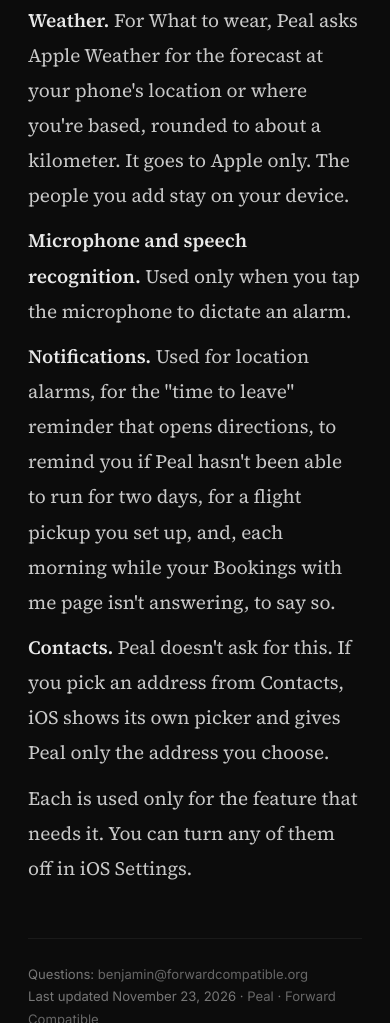
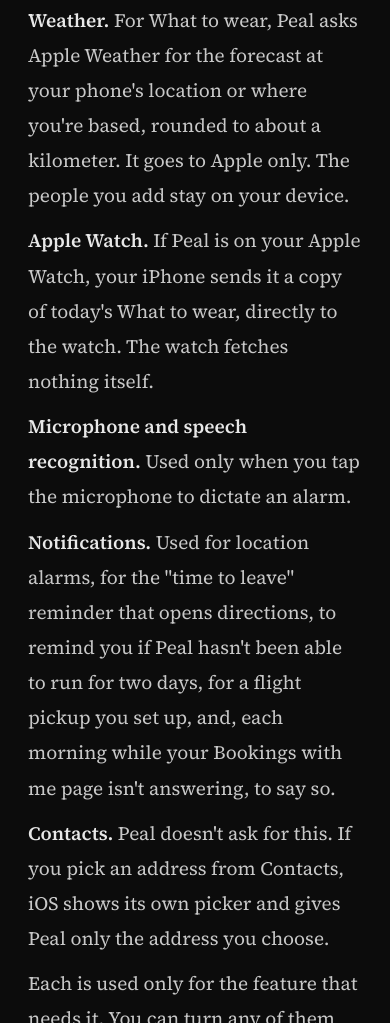
Before and after one commit to Moopmoops/forward-compatible, a plain HTML site: page peal-privacy.html in a window 390 px wide. Shown: the part 7244-8267 px from the top of the page. Drawn offline with Linux system fonts and the light colour scheme.

Commit message:
Peal privacy: Apple Watch gets a copy of today's What to wear from the iPhone
Co-Authored-By: Claude Opus 5.5 <noreply@anthropic.com>

```diff
--- a/peal-privacy.html
+++ b/peal-privacy.html
@@ -104,6 +104,7 @@ h2 {
     <p class="perm"><b>Motion &amp; Fitness.</b> Optional, for Parking. Peal reads your recent activity on your iPhone to tell when a drive ended. It never leaves your phone.</p>
     <p class="perm"><b>Health.</b> Optional and read-only. Peal reads your sleep data to suggest your usual wake time, and your step count and walking workouts if you set a task to wait for steps or to ring only if it isn't done. Peal never writes to Health.</p>
     <p class="perm"><b>Weather.</b> For What to wear, Peal asks Apple Weather for the forecast at your phone's location or where you're based, rounded to about a kilometer. It goes to Apple only. The people you add stay on your device.</p>
+    <p class="perm"><b>Apple Watch.</b> If Peal is on your Apple Watch, your iPhone sends it a copy of today's What to wear, directly to the watch. The watch fetches nothing itself.</p>
     <p class="perm"><b>Microphone and speech recognition.</b> Used only when you tap the microphone to dictate an alarm.</p>
     <p class="perm"><b>Notifications.</b> Used for location alarms, for the "time to leave" reminder that opens directions, to remind you if Peal hasn't been able to run for two days, for a flight pickup you set up, and, each morning while your Bookings with me page isn't answering, to say so.</p>
     <p class="perm"><b>Contacts.</b> Peal doesn't ask for this. If you pick an address from Contacts, iOS shows its own picker and gives Peal only the address you choose.</p>
```
